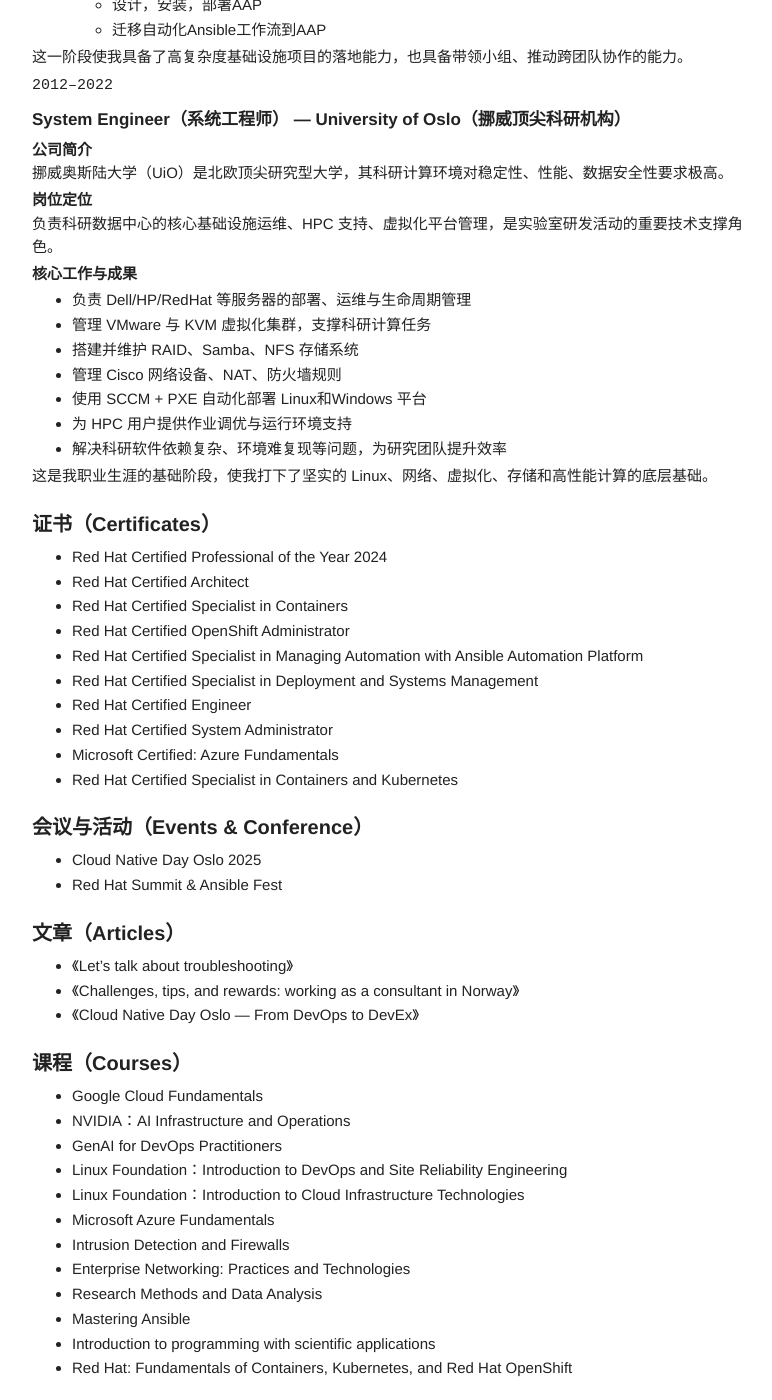
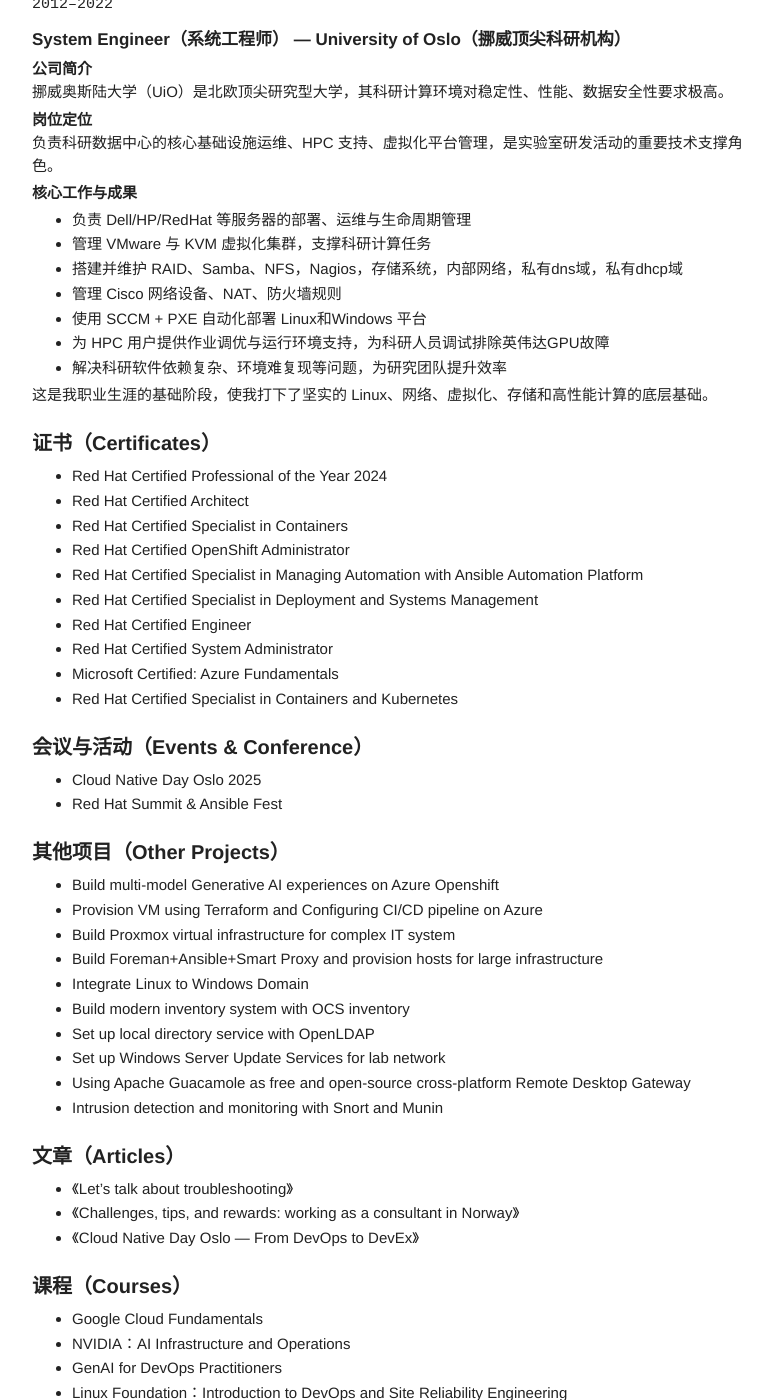
Before and after one commit to gcccheng/wugui, a Jekyll site: the page built from index.md, in a window 1280 px wide and 1400 px high, scrolled down 3036 px. Shown: the whole window, without its empty margins (118-890 px from the left). Built offline with Jekyll 4.4.1, drawn with Linux system fonts in a browser that asks for light colours; some of the changed text lies outside the part shown.

Commit message:
Revise summary and contributions in index.md
Updated the summary and contributions sections to enhance clarity and detail. Added new projects and refined existing descriptions for better readability.

```diff
--- a/index.md
+++ b/index.md
@@ -73,14 +73,9 @@ OpenWebUI 是当前最受工程团队欢迎的轻量级企业级 LLM 平台，
 **个人角色与贡献（Contribution）**
 - 项目技术 Owner，从 0 到 1 设计并落地 Appear 内部 AI 平台
 - 评估 OpenWebUI、Ollama、LM Studio 等主流 LLM 平台并主导最终选型
-- 设计平台整体架构，包括容器化部署、模型管理、插件功能、并发优化等
-- 为内部研发团队提供统一的 AI 入口，带领 2–3 人小组完成部署、调优与持续改进
-- 引入工具体系（Tools），实现代码分析、错误解释、文档摘要等常用功能
-- 推动 AI 能力融入公司研发流程，建立内部 AI 使用规范
-
-**项目价值（Value Created）**
-- 建立公司首个 **统一 AI 能力入口（AI Portal）**
-- AI使用效率显著提高，并让AI的使用变得可控可管理，符合安全标准
+- 设计平台整体架构，包括容器化部署、模型管理、pipeline功能、rag功能等
+- 为内部研发团队提供**统一 AI能力入口（AI Portal）** ，带领 2–3 人小组完成部署、调优与持续改进
+- 推动 AI 能力融入公司研发流程，建立内部 AI 使用规范，并让AI的使用变得可控可管理，符合安全标准
 - 为 RAG、代码库索引、文档自动生成等未来 AI 能力奠定平台基础
 - 强化公司在欧洲媒体技术领域的创新能力
 
@@ -132,17 +127,17 @@ Sopra Steria 是欧洲 Top 10 的大型咨询与 IT 服务集团，为政府、
   - 让 SRE 和基础架构团队可实时感知系统状态
 
 - **CI/CD 流水线深度优化**
-  - 重构底层构建镜像与 pipeline DSL
+  - 重构底层构建镜像与 pipeline
   - 故障排查难度降低
   - 提升开发团队交付体验（DevEx）
 
 - **主导 RHEL7→RHEL8 自动化迁移项目**
-  - 使用 Ansible 实现批量升级
+  - 使用 Ansible 实现大规模Red Hat批量升级
   - 合规性和维护性全面提升
 
 - **Ansible Automation Platform（AAP）在 OpenShift 上的部署负责人**
   - 设计，安装，部署AAP
-  - 迁移自动化Ansible工作流到AAP
+  - 迁移大规模Ansible工作流到AAP平台
 
 这一阶段使我具备了高复杂度基础设施项目的落地能力，也具备带领小组、推动跨团队协作的能力。
 
@@ -159,10 +154,10 @@ Sopra Steria 是欧洲 Top 10 的大型咨询与 IT 服务集团，为政府、
 
 - 负责 Dell/HP/RedHat 等服务器的部署、运维与生命周期管理
 - 管理 VMware 与 KVM 虚拟化集群，支撑科研计算任务
-- 搭建并维护 RAID、Samba、NFS 存储系统
+- 搭建并维护 RAID、Samba、NFS，Nagios，存储系统，内部网络，私有dns域，私有dhcp域
 - 管理 Cisco 网络设备、NAT、防火墙规则
 - 使用 SCCM + PXE 自动化部署 Linux和Windows 平台
-- 为 HPC 用户提供作业调优与运行环境支持
+- 为 HPC 用户提供作业调优与运行环境支持，为科研人员调试排除英伟达GPU故障
 - 解决科研软件依赖复杂、环境难复现等问题，为研究团队提升效率
 
 这是我职业生涯的基础阶段，使我打下了坚实的 Linux、网络、虚拟化、存储和高性能计算的底层基础。
@@ -185,6 +180,19 @@ Sopra Steria 是欧洲 Top 10 的大型咨询与 IT 服务集团，为政府、
 
 - Cloud Native Day Oslo 2025
 - Red Hat Summit & Ansible Fest
+
+## 其他项目（Other Projects）
+
+- Build multi-model Generative AI experiences on Azure Openshift
+- Provision VM using Terraform and Configuring CI/CD pipeline on Azure
+- Build Proxmox virtual infrastructure for complex IT system
+- Build Foreman+Ansible+Smart Proxy and provision hosts for large infrastructure
+- Integrate Linux to Windows Domain
+- Build modern inventory system with OCS inventory
+- Set up local directory service with OpenLDAP
+- Set up Windows Server Update Services for lab network
+- Using Apache Guacamole as free and open-source cross-platform Remote Desktop Gateway
+- Intrusion detection and monitoring with Snort and Munin
 
 ## 文章（Articles）
 
@@ -240,7 +248,9 @@ Sopra Steria 是欧洲 Top 10 的大型咨询与 IT 服务集团，为政府、
 ## 教育背景（Education）
 
 `2010–2012`
-**University of Oslo — Master in Network and System Administration**
+**奥斯陆大学 — 网络与系统管理硕士 - 硕士**
+`2006–2010`
+**中国传媒大学 - 计算机技术 - 学士**
 
 ## 兴趣（Hobbies）
 
```
Also changed, not shown: other parts of index.md (+4 -4 lines).
